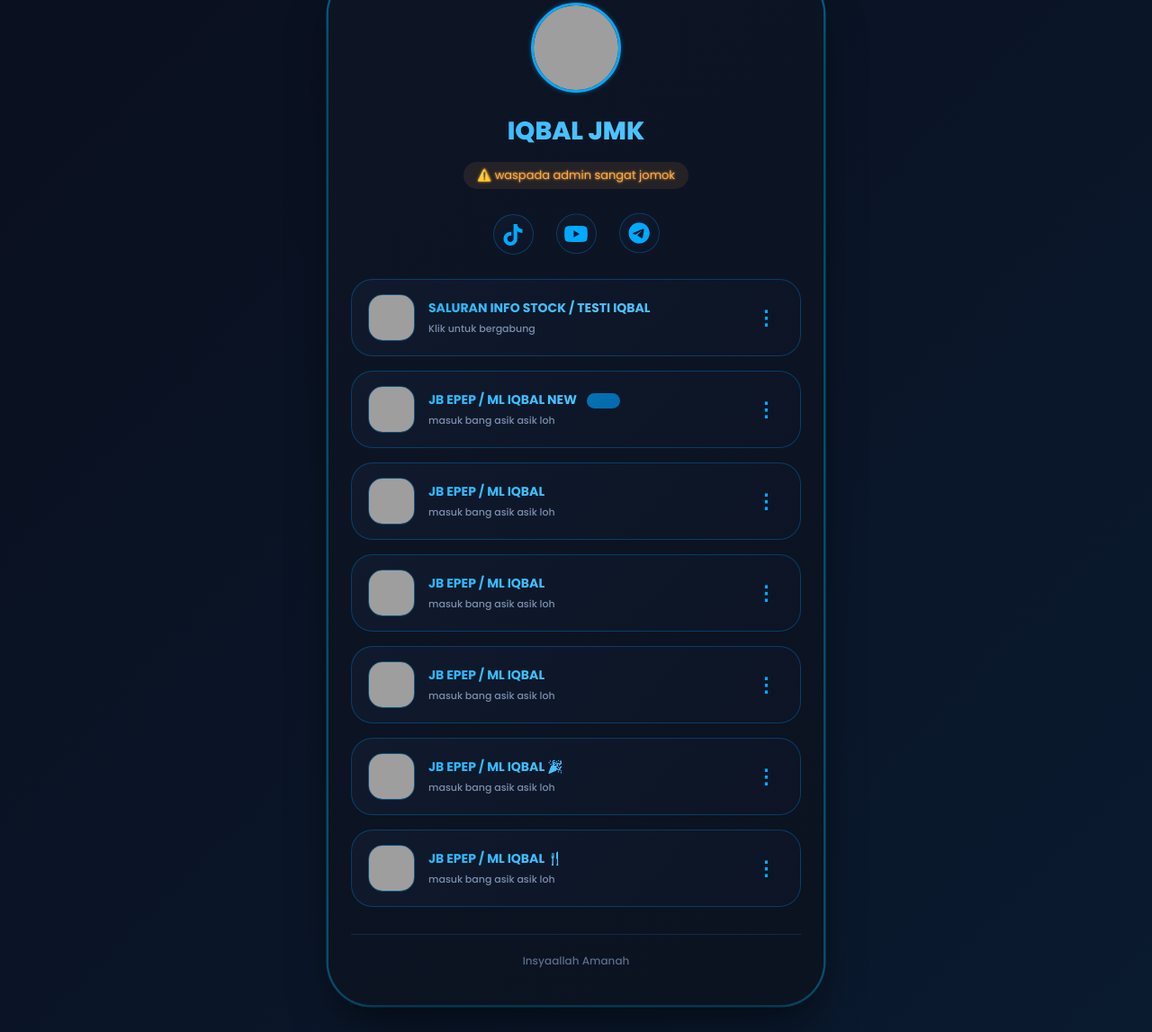
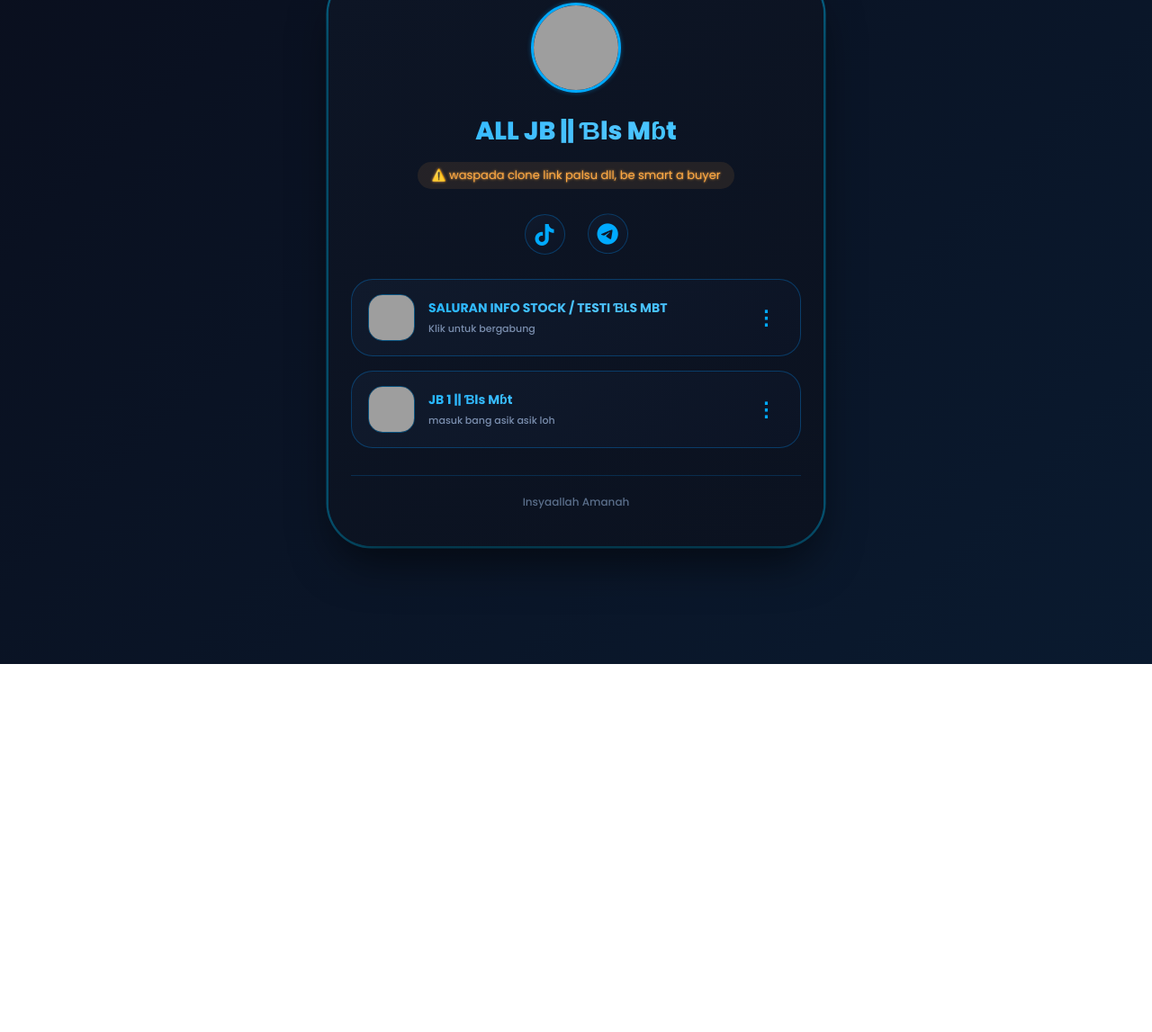
Before and after one commit to Akiraa38/qr-dana, a plain HTML site: page index.html in a window 1280 px wide. Shown: the part 62-1209 px from the top of the page at 90% size. After the commit the page ends 800 px from the top, so only its background shows below. Drawn offline with Linux system fonts and the light colour scheme; grey boxes are pictures that could not be loaded.

Commit message:
Update title and content in index.html

```diff
--- a/index.html
+++ b/index.html
@@ -3,7 +3,7 @@
 <head>
 <meta charset="UTF-8">
 <meta name="viewport" content="width=device-width, initial-scale=1.0">
-<title>Akira</title>
+<title>Web Ɓls Mɓt</title>
 <link href="https://fonts.googleapis.com/css2?family=Poppins:wght@400;500;600;700;800&display=swap" rel="stylesheet">
 <link rel="stylesheet" href="https://cdnjs.cloudflare.com/ajax/libs/font-awesome/6.0.0-beta3/css/all.min.css">
 <style>
@@ -318,29 +318,27 @@ h1 {
 
   <div class="header">
     <img src="https://raw.githubusercontent.com/IkyyEzzXD/IkyyGantengPoll/main/uploads/1777963316607_file_3056.jpg" alt="logo" class="logo">
-    <h1>IQBAL JMK</h1>
-    <div class="warning">⚠️ waspada admin sangat jomok</div>
+    <h1>ALL JB || Ɓls Mɓt</h1>
+    <div class="warning">⚠️ waspada clone link palsu dll, be smart a buyer</div>
   </div>
 
   <!-- Social Media Icons -->
   <div class="social-icons">
-    <a href="https://www.tiktok.com/@azz_kurumi" target="_blank" class="social-icon">
+    <a href="https://www.tiktok.com/@jb.bls.mbt" target="_blank" class="social-icon">
       <i class="fab fa-tiktok"></i>
     </a>
-    <a href="https://youtube.com/@" target="_blank" class="social-icon">
-      <i class="fab fa-youtube"></i>
-    </a>
+
     <a href="https://t.me/Akiraxxc" target="_blank" class="social-icon">
       <i class="fab fa-telegram-plane"></i>
     </a>
   </div>
 
   <!-- LINK 1 - SALURAN INFO STOCK (LANGSUNG BUKA WA) -->
-  <a href="https://chat.whatsapp.com/CMJSUjEWe5RIdR0H1hV2UW?mode=gi_t" target="_blank" class="link-card">
+  <a href="" target="_blank" class="link-card">
     <div class="card-left">
       <img src="https://raw.githubusercontent.com/IkyyEzzXD/IkyyGantengPoll/main/uploads/1777963316607_file_3056.jpg" alt="icon">
       <div class="card-info">
-        <h3>SALURAN INFO STOCK / TESTI IQBAL</h3>
+        <h3>SALURAN INFO STOCK / TESTI ƁLS MBT</h3>
         <p>Klik untuk bergabung</p>
       </div>
     </div>
@@ -352,73 +350,12 @@ h1 {
     <div class="card-left">
       <img src="https://raw.githubusercontent.com/IkyyEzzXD/IkyyGantengPoll/main/uploads/1777963316607_file_3056.jpg" alt="icon">
       <div class="card-info">
-        <h3>JB EPEP / ML IQBAL NEW <span class="badge-new">NEW</span></h3>
+        <h3>JB 1 || Ɓls Mɓt</h3>
         <p>masuk bang asik asik loh</p>
       </div>
     </div>
     <div class="menu-dot" onclick="event.stopPropagation(); showMenuOption(event, 'JB EPEP ML IQBAL')">⋮</div>
   </a>
-
-  <!-- LINK 3 -->
-  <a href="https://chat.whatsapp.com/CMJSUjEWe5RIdR0H1hV2UW" target="_blank" class="link-card">
-    <div class="card-left">
-      <img src="https://raw.githubusercontent.com/IkyyEzzXD/IkyyGantengPoll/main/uploads/1777963316607_file_3056.jpg" alt="icon">
-      <div class="card-info">
-        <h3>JB EPEP / ML IQBAL</h3>
-        <p>masuk bang asik asik loh</p>
-      </div>
-    </div>
-    <div class="menu-dot" onclick="event.stopPropagation(); showMenuOption(event, 'JB Epep ML Pangzy')">⋮</div>
-  </a>
-
-  <!-- LINK 4 -->
-  <a href="https://chat.whatsapp.com/CMJSUjEWe5RIdR0H1hV2UW" target="_blank" class="link-card">
-    <div class="card-left">
-      <img src="https://raw.githubusercontent.com/IkyyEzzXD/IkyyGantengPoll/main/uploads/1777963316607_file_3056.jpg" alt="icon">
-      <div class="card-info">
-        <h3>JB EPEP / ML IQBAL</h3>
-        <p>masuk bang asik asik loh</p>
-      </div>
-    </div>
-    <div class="menu-dot" onclick="event.stopPropagation(); showMenuOption(event, 'JB Epep ML Pangzzy')">⋮</div>
-  </a>
-
-  <!-- LINK 5 -->
-  <a href="https://chat.whatsapp.com/CMJSUjEWe5RIdR0H1hV2UW" target="_blank" class="link-card">
-    <div class="card-left">
-      <img src="https://raw.githubusercontent.com/IkyyEzzXD/IkyyGantengPoll/main/uploads/1777963316607_file_3056.jpg" alt="icon">
-      <div class="card-info">
-        <h3>JB EPEP / ML IQBAL</h3>
-        <p>masuk bang asik asik loh</p>
-      </div>
-    </div>
-    <div class="menu-dot" onclick="event.stopPropagation(); showMenuOption(event, 'JB Epep ML Pangzy 3')">⋮</div>
-  </a>
-
-  <!-- LINK 6 -->
-  <a href="https://chat.whatsapp.com/CMJSUjEWe5RIdR0H1hV2UW" target="_blank" class="link-card">
-    <div class="card-left">
-      <img src="https://raw.githubusercontent.com/IkyyEzzXD/IkyyGantengPoll/main/uploads/1777963316607_file_3056.jpg" alt="icon">
-      <div class="card-info">
-        <h3>JB EPEP / ML IQBAL 🎉</h3>
-        <p>masuk bang asik asik loh</p>
-      </div>
-    </div>
-    <div class="menu-dot" onclick="event.stopPropagation(); showMenuOption(event, 'JB Epep ML IQBAL New 4')">⋮</div>
-  </a>
-
-  <!-- LINK 7 -->
-  <a href="https://chat.whatsapp.com/CMJSUjEWe5RIdR0H1hV2UW" target="_blank" class="link-card">
-    <div class="card-left">
-      <img src="https://raw.githubusercontent.com/IkyyEzzXD/IkyyGantengPoll/main/uploads/1777963316607_file_3056.jpg" alt="icon">
-      <div class="card-info">
-        <h3>JB EPEP / ML IQBAL 🍴</h3>
-        <p>masuk bang asik asik loh</p>
-      </div>
-    </div>
-    <div class="menu-dot" onclick="event.stopPropagation(); showMenuOption(event, 'JB Epep ML IQBAL New 3')">⋮</div>
-  </a>
-
   <div class="footer">
     Insyaallah Amanah
   </div>
@@ -439,7 +376,7 @@ function showToast(message) {
 
 function showMenuOption(event, name) {
   event.stopPropagation();
-  showToast(`📋 Opsi untuk ${name}`);
+  showToast(` Opsi untuk ${name}`);
 }
 </script>
 
```
